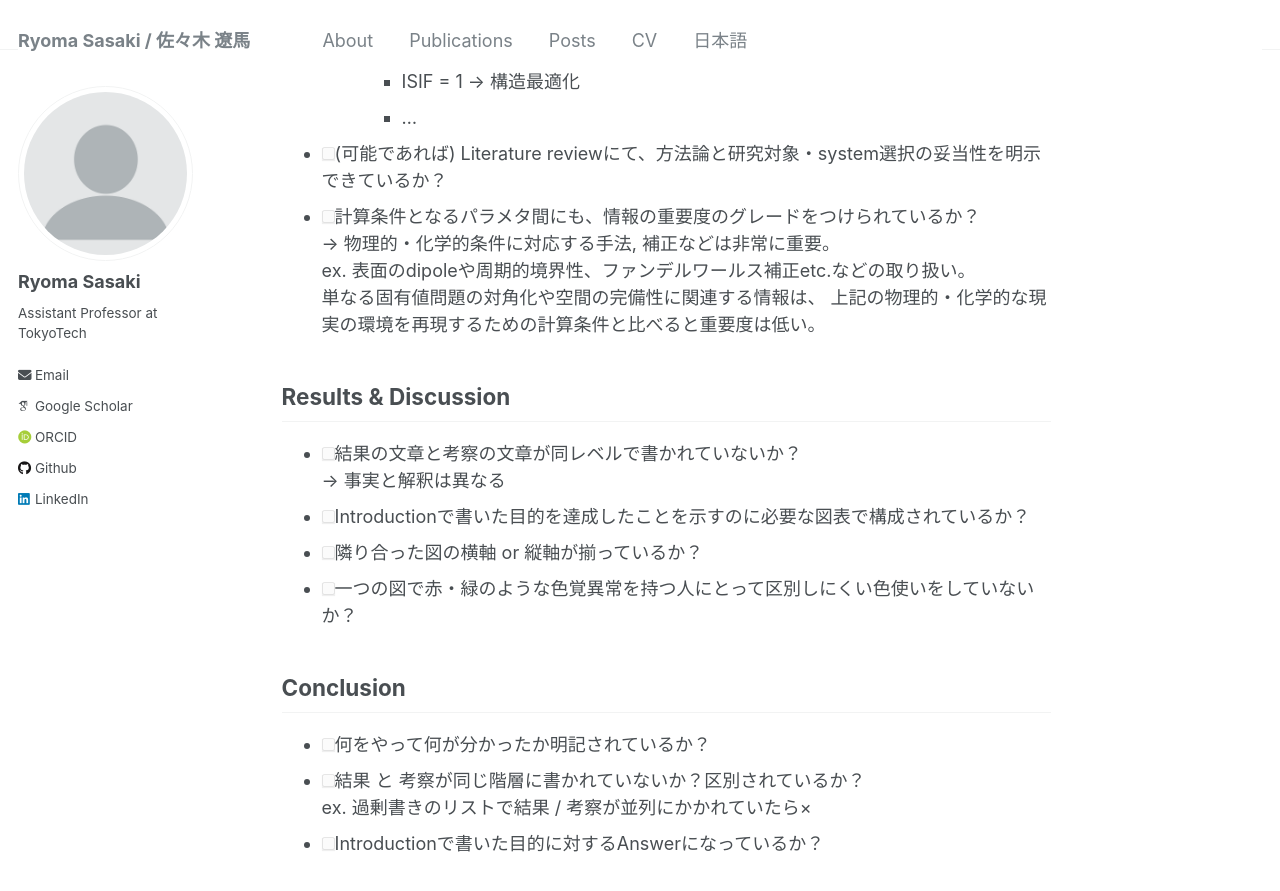
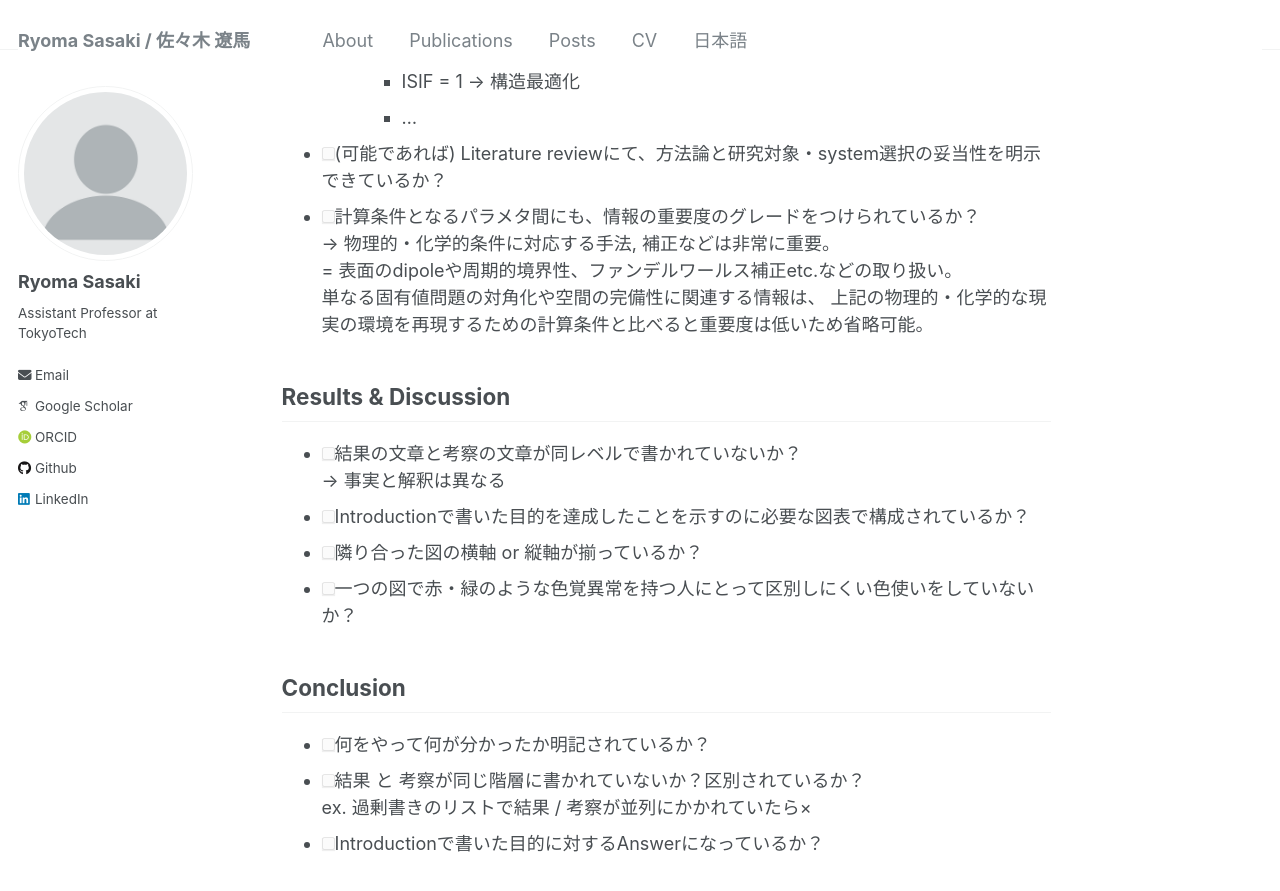
Before and after one commit to srak-uf/srak-uf.github.io, a Jekyll site: the page built from _posts/2025-09-25-presentation-checklist.md, in a window 1280 px wide and 900 px high, scrolled down 3340 px. Shown: the top 891 px of the window. Built offline with Jekyll 4.4.1, drawn with Linux system fonts in a browser that asks for light colours; some web fonts are replaced.

Commit message:
Refine checklist items for methodology clarity
Clarified the importance of parameters in relation to physical and chemical conditions.

```diff
--- a/_posts/2025-09-25-presentation-checklist.md
+++ b/_posts/2025-09-25-presentation-checklist.md
@@ -95,9 +95,9 @@ tags:
 - [ ] (可能であれば) Literature reviewにて、方法論と研究対象・system選択の妥当性を明示できているか？
 - [ ] 計算条件となるパラメタ間にも、情報の重要度のグレードをつけられているか？
   &rarr; 物理的・化学的条件に対応する手法, 補正などは非常に重要。
-  ex. 表面のdipoleや周期的境界性、ファンデルワールス補正etc.などの取り扱い。
+  = 表面のdipoleや周期的境界性、ファンデルワールス補正etc.などの取り扱い。
   単なる固有値問題の対角化や空間の完備性に関連する情報は、
-  上記の物理的・化学的な現実の環境を再現するための計算条件と比べると重要度は低い。
+  上記の物理的・化学的な現実の環境を再現するための計算条件と比べると重要度は低いため省略可能。
 
 ## Results & Discussion
 - [ ] 結果の文章と考察の文章が同レベルで書かれていないか？
```
